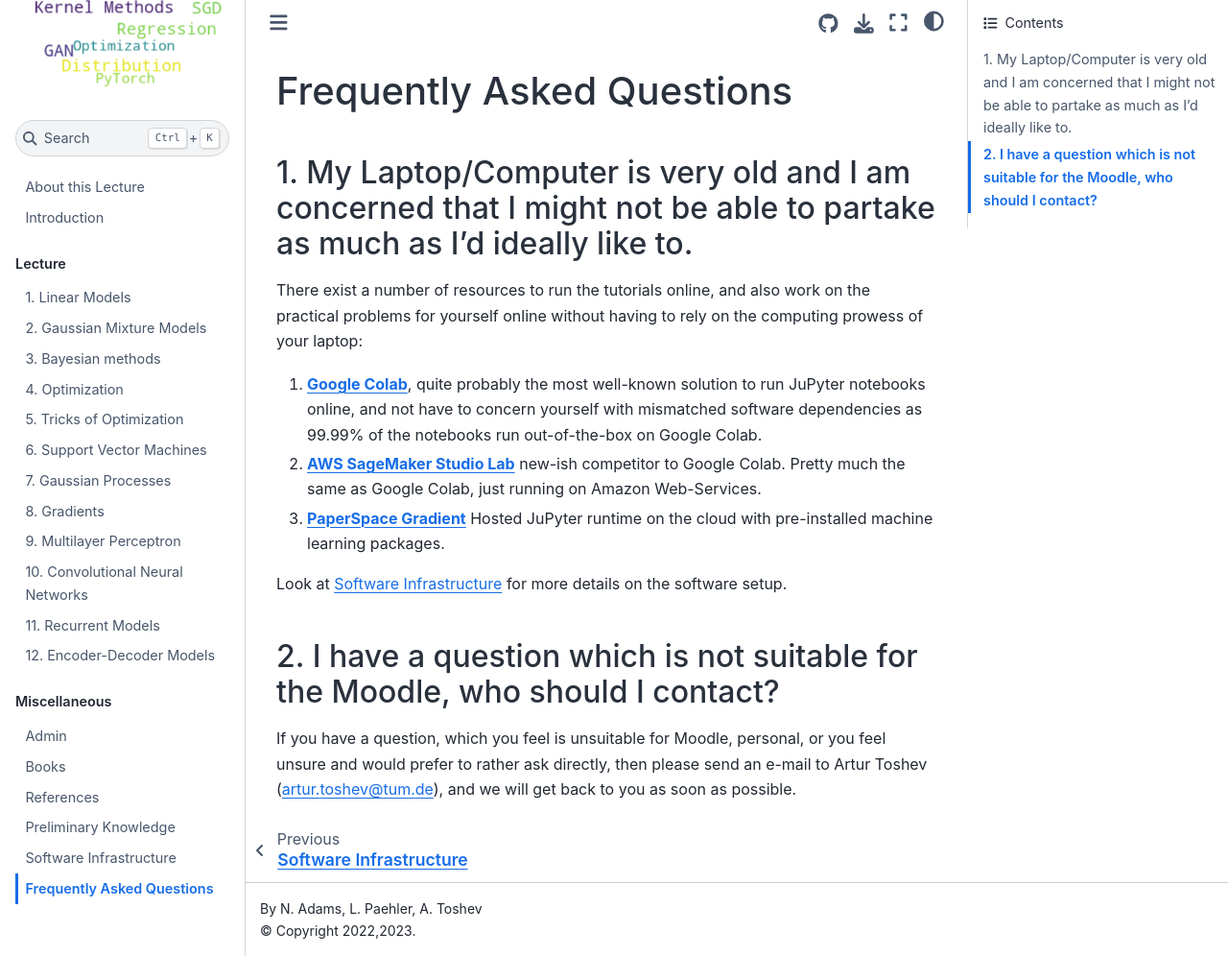
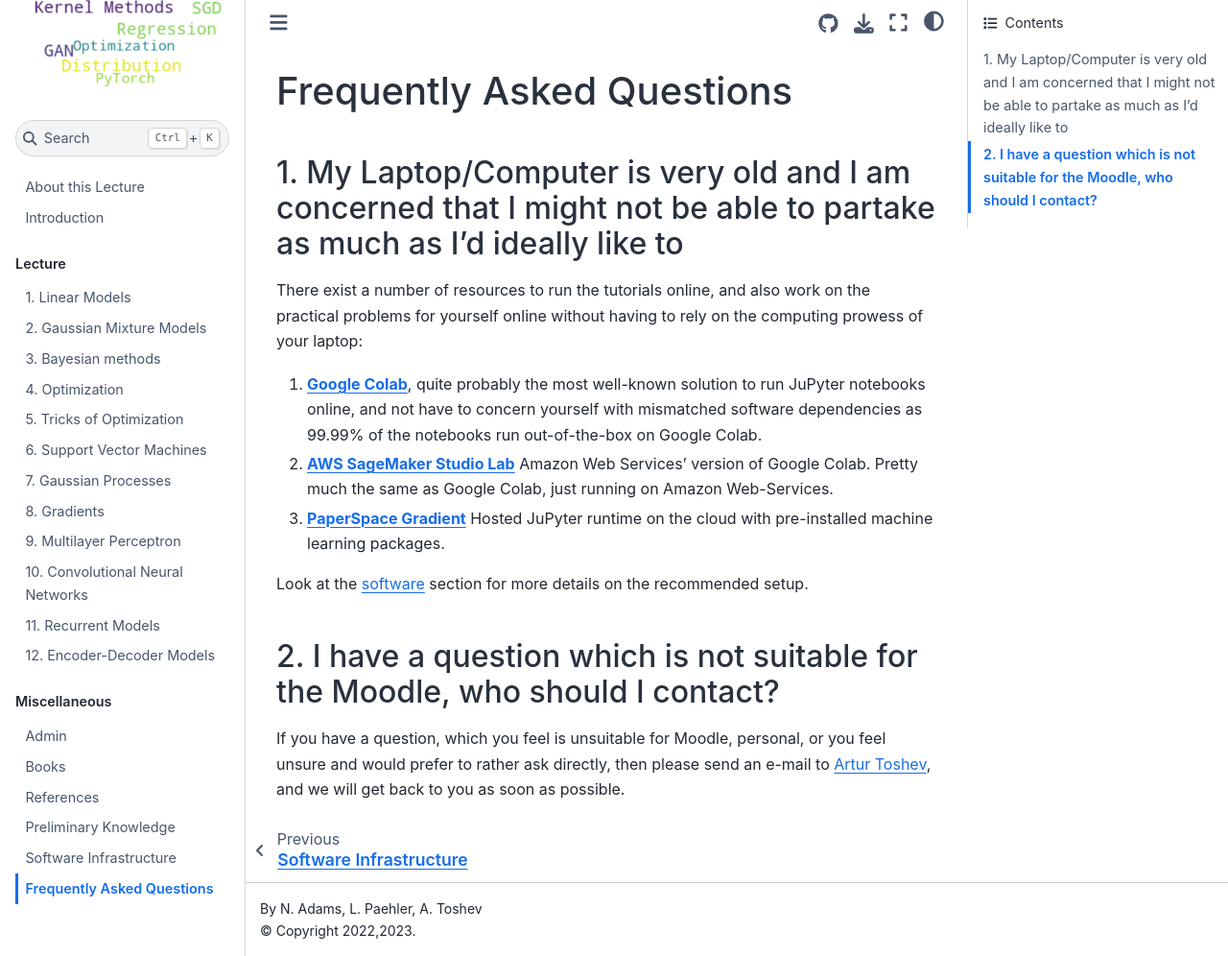
Before and after one commit to tumaer/SciML, a Jupyter Book: the page built from faq.md, in a window 1280 px wide and 996 px high. Shown: the whole window at 96% size. Built offline with Jupyter Book 1.0.4 settings and Sphinx 7.4.7 and the Sphinx Book theme 1.1.4, drawn with Linux system fonts in a browser that asks for light colours; pages that are not in the unit, such as notebooks, are missing from menus.

Commit message:
Refactoring.

```diff
--- a/faq.md
+++ b/faq.md
@@ -1,16 +1,15 @@
 # Frequently Asked Questions
 
-
-## 1. My Laptop/Computer is very old and I am concerned that I might not be able to partake as much as I'd ideally like to.
+## 1. My Laptop/Computer is very old and I am concerned that I might not be able to partake as much as I'd ideally like to
 
 There exist a number of resources to run the tutorials online, and also work on the practical problems for yourself online without having to rely on the computing prowess of your laptop:
 
 1. [**Google Colab**](https://colab.research.google.com), quite probably the most well-known solution to run JuPyter notebooks online, and not have to concern yourself with mismatched software dependencies as 99.99% of the notebooks run out-of-the-box on Google Colab.
-2. [**AWS SageMaker Studio Lab**](https://aws.amazon.com/sagemaker/studio-lab/) new-ish competitor to Google Colab. Pretty much the same as Google Colab, just running on Amazon Web-Services.
+2. [**AWS SageMaker Studio Lab**](https://aws.amazon.com/sagemaker/studio-lab/) Amazon Web Services' version of Google Colab. Pretty much the same as Google Colab, just running on Amazon Web-Services.
 3. [**PaperSpace Gradient**](https://www.paperspace.com/gradient) Hosted JuPyter runtime on the cloud with pre-installed machine learning packages.
 
-Look at [](software.md) for more details on the software setup.
+Look at the [software](software.md) section for more details on the recommended setup.
 
 ## 2. I have a question which is not suitable for the Moodle, who should I contact?
 
-If you have a question, which you feel is unsuitable for Moodle, personal, or you feel unsure and would prefer to rather ask directly, then please send an e-mail to Artur Toshev (artur.toshev@tum.de), and we will get back to you as soon as possible.
+If you have a question, which you feel is unsuitable for Moodle, personal, or you feel unsure and would prefer to rather ask directly, then please send an e-mail to [Artur Toshev](mailto:artur.toshev@tum.de), and we will get back to you as soon as possible.
```
Also changed, not shown: about.md (+5 -6 lines), admin.md (+2 -3 lines), books.md (+10 -11 lines).
